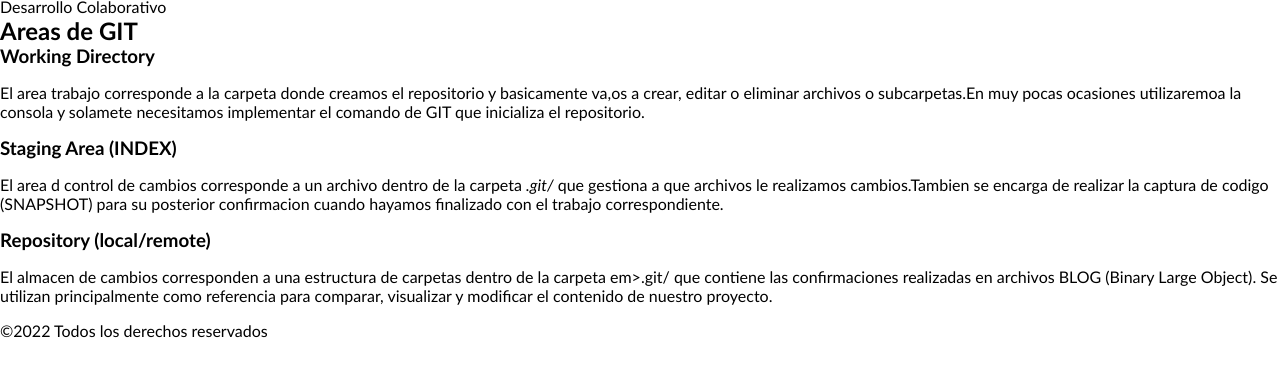
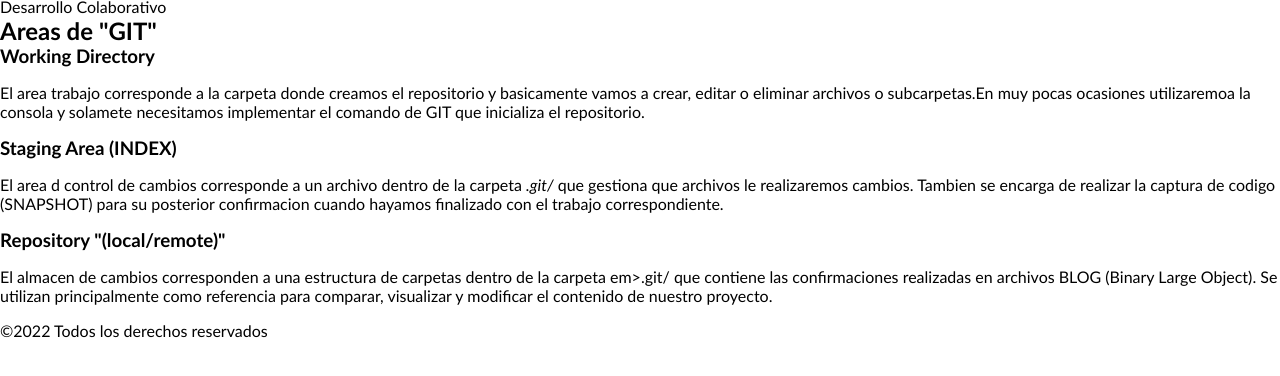
Before and after one commit to SeBasTian0314/git-mj15, a plain HTML site: page index.html in a window 1280 px wide. Shown: the part 140-516 px from the top of the page. Drawn offline with Linux system fonts and the light colour scheme; a script that the page names is missing.

Commit message:
Estructuras: Areas de git

```diff
--- a/index.html
+++ b/index.html
@@ -30,22 +30,22 @@
 
     <!--Contenido-->
     <section>
-        <h2>Areas de GIT</h2>
+        <h2>Areas de "GIT"</h2>
         <article>
         <h3>Working Directory</h3>
         <p>
-            El area trabajo corresponde a la carpeta donde creamos el repositorio y basicamente va,os a crear,  editar o eliminar archivos o subcarpetas.En muy pocas ocasiones utilizaremoa la consola y solamete necesitamos implementar el comando de GIT que inicializa el repositorio.
+            El area trabajo corresponde a la carpeta donde creamos el repositorio y basicamente vamos a crear,  editar o eliminar archivos o subcarpetas.En muy pocas ocasiones utilizaremoa la consola y solamete necesitamos implementar el comando de GIT que inicializa el repositorio.
         </p>
         </article>
         <article>
             <h3>Staging Area (INDEX)</h3>
             <p>
-                El area d control de cambios corresponde a un archivo dentro de la carpeta <em>.git/</em> que gestiona a que archivos le realizamos cambios.Tambien se encarga de realizar la captura de codigo (SNAPSHOT) para su posterior confirmacion cuando hayamos finalizado con el trabajo correspondiente.
+                El area d control de cambios corresponde a un archivo dentro de la carpeta <em>.git/</em> que gestiona que archivos le realizaremos cambios. Tambien se encarga de realizar la captura de codigo (SNAPSHOT) para su posterior confirmacion cuando hayamos finalizado con el trabajo correspondiente.
             </p>
 
         </article>
         <article>
-            <h3>Repository (local/remote) </h3>
+            <h3>Repository "(local/remote)" </h3>
             <p>
                 El almacen de cambios corresponden a una estructura de carpetas dentro de la carpeta em>.git/</em> que contiene las confirmaciones realizadas en archivos BLOG (Binary Large Object). Se utilizan principalmente como referencia para comparar, visualizar y modificar el contenido de nuestro proyecto.
             </p>
```
